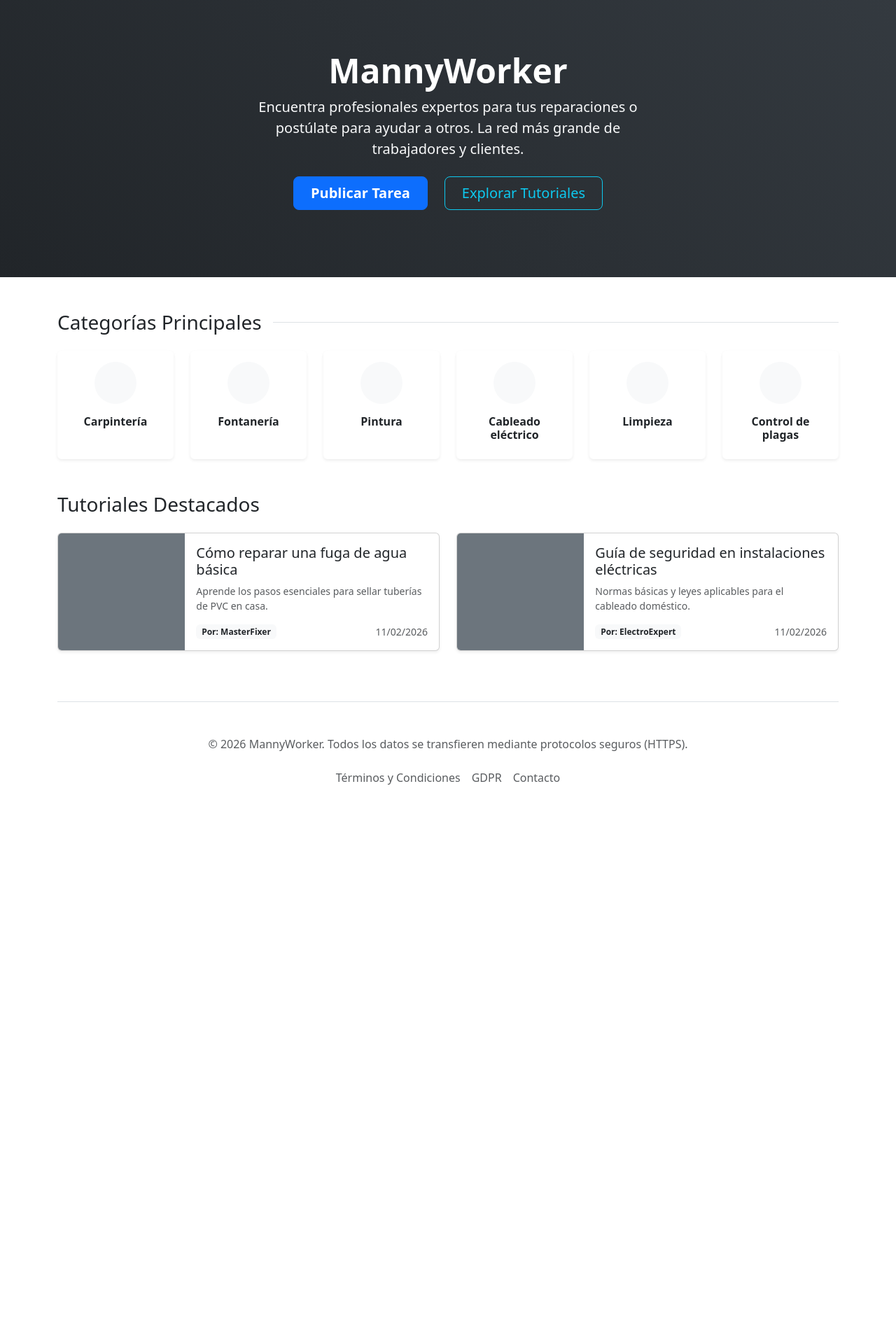
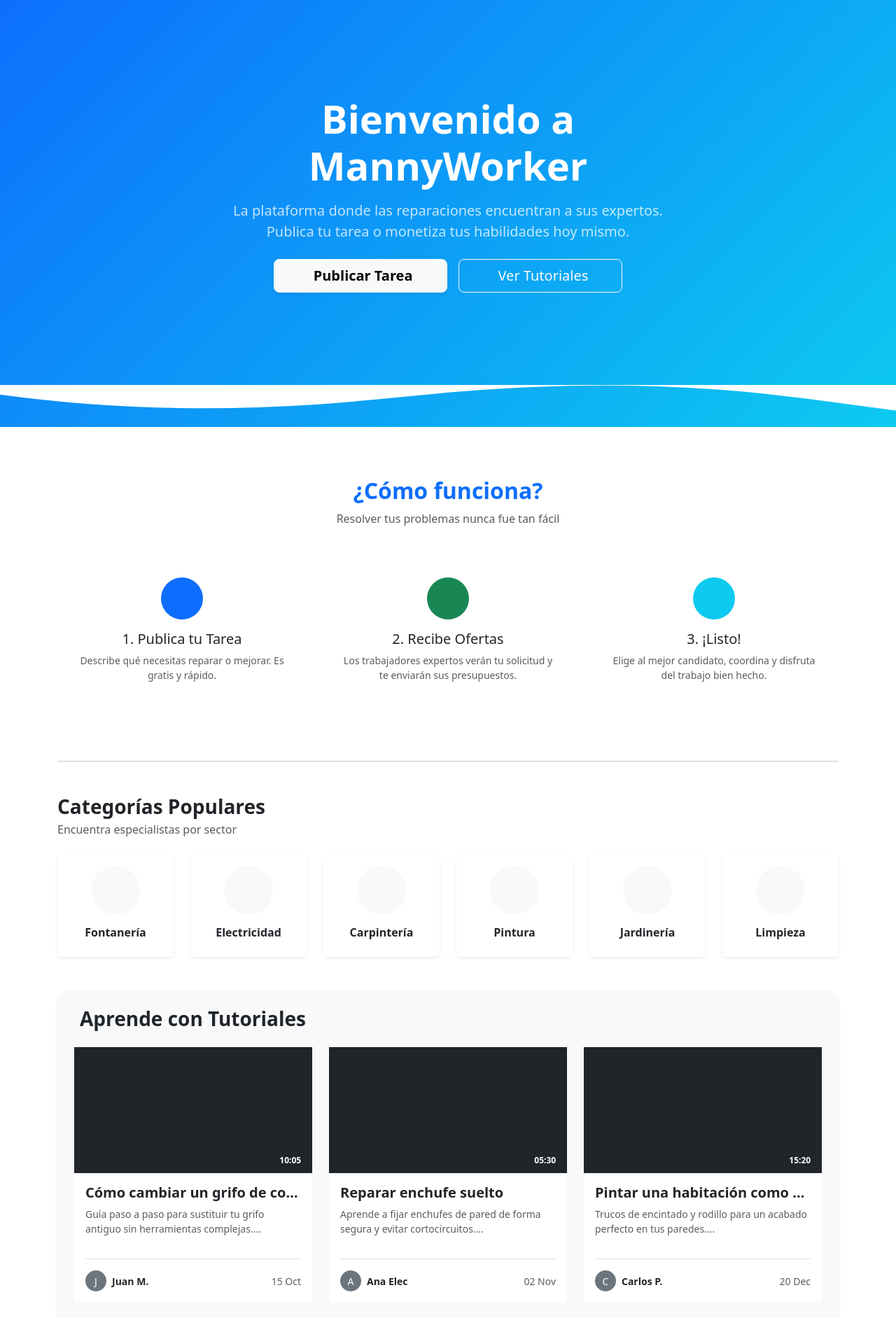
Before and after one commit to ManyWorker/ManyWorker-Web-App, an Angular app: page / in a window 1280 px wide. Shown: the part 80-1963 px from the top of the page at 70% size. Before the commit the page ends 1307 px from the top, so only its background shows below. Built offline with nearby package versions, Linux system fonts and the light colour scheme.

Commit message:
arreglado el home

```diff
--- a/src/app/app.html
+++ b/src/app/app.html
@@ -1,4 +1,9 @@
 <app-navbar></app-navbar>
 <main>
-  <router-outlet></router-outlet>
+  <div class="d-flex flex-column min-vh-100">
+    <div class="flex-grow-1">
+      <router-outlet></router-outlet>
+    </div>
+  </div>
 </main>
+<app-footer></app-footer>
--- a/src/app/app.ts
+++ b/src/app/app.ts
@@ -1,10 +1,11 @@
 import { Component, signal } from '@angular/core';
 import { RouterOutlet } from '@angular/router';
 import { Navbar } from "./layout/navbar/navbar";
+import { Footer } from './layout/footer/footer';
 
 @Component({
   selector: 'app-root',
-  imports: [RouterOutlet, Navbar],
+  imports: [RouterOutlet, Navbar, Footer],
   templateUrl: './app.html',
   styleUrl: './app.css'
 })
--- a/src/app/layout/footer/footer.html
+++ b/src/app/layout/footer/footer.html
@@ -1 +1,20 @@
-<p>footer works!</p>
+<footer class="bg-dark text-secondary py-5 mt-5 border-top border-secondary">
+  <div class="container text-center">
+    <h4 class="text-white fw-bold mb-3">MannyWorker</h4>
+    <p class="mb-4 small w-75 mx-auto">La plataforma líder en conexión de servicios domésticos y profesionales. Seguridad, confianza y rapidez.</p>
+
+    <ul class="nav justify-content-center mb-4">
+      <li class="nav-item"><a href="#" class="nav-link px-3 text-light hover-link">Términos</a></li>
+      <li class="nav-item"><a href="#" class="nav-link px-3 text-light hover-link">Privacidad</a></li>
+      <li class="nav-item"><a href="#" class="nav-link px-3 text-light hover-link">Ayuda</a></li>
+    </ul>
+
+    <div class="d-flex justify-content-center gap-3 mb-4">
+        <i class="bi bi-facebook fs-5 text-white pointer"></i>
+        <i class="bi bi-instagram fs-5 text-white pointer"></i>
+        <i class="bi bi-twitter-x fs-5 text-white pointer"></i>
+    </div>
+
+    <p class="small mb-0">© 2026 MannyWorker. Todos los derechos reservados.</p>
+  </div>
+</footer>
--- a/src/app/modules/gestionar-solicitudes/gestionar-solicitudes.html
+++ b/src/app/modules/gestionar-solicitudes/gestionar-solicitudes.html
@@ -34,7 +34,7 @@
     </div>
   </div>
 
-  <div *ngIf="!loading && solicitudesRecibidas?.length === 0 && !mensajeError" class="alert alert-info shadow-sm text-center py-4">
+  <div *ngIf="!loading && solicitudesRecibidas.length === 0 && !mensajeError" class="alert alert-info shadow-sm text-center py-4">
     <i class="bi bi-clock-history fs-3 d-block mb-2"></i>
     Aún no hay ningún trabajador que haya enviado una solicitud para esta tarea.
   </div>
@@ -64,7 +64,7 @@
         <div class="card-body">
           <h5 class="card-title fw-bold">
             <i class="bi bi-person-badge text-primary me-2"></i>
-            {{'Trabajador #' + solicitud.trabajador?.id }}
+            {{ 'Trabajador #' + (solicitud.trabajador && solicitud.trabajador.id) }}
           </h5>
 
           <div class="alert alert-light mt-3 py-2 border">
--- a/src/app/modules/home/home.css
+++ b/src/app/modules/home/home.css
@@ -1,27 +1,79 @@
+/* Hero con degradado moderno */
+.hero-section {
+    background: linear-gradient(135deg, #0d6efd 0%, #0dcaf0 100%);
+    padding-top: 4rem;
+    padding-bottom: 6rem;
+}
+
+/* Forma ondulada SVG al pie del hero */
+.custom-shape-divider-bottom-1680000000 {
+    position: absolute;
+    bottom: 0;
+    left: 0;
+    width: 100%;
+    overflow: hidden;
+    line-height: 0;
+}
+
+.custom-shape-divider-bottom-1680000000 svg {
+    position: relative;
+    display: block;
+    width: calc(130% + 1.3px);
+    height: 60px;
+    fill: #FFFFFF;
+}
+
+/* Tarjetas de categorías con efecto hover */
 .category-card {
-  transition: all 0.2s ease-in-out;
-  cursor: pointer;
-  background: #ffffff;
+    transition: transform 0.3s ease, box-shadow 0.3s ease;
 }
 
 .category-card:hover {
-  transform: scale(1.05);
-  box-shadow: 0 10px 20px rgba(0,0,0,0.1) !important;
-  background-color: #e7f1ff;
+    transform: translateY(-5px);
+    box-shadow: 0 .5rem 1rem rgba(0,0,0,.15)!important;
 }
 
 .icon-box {
-  transition: background 0.3s;
+    width: 70px;
+    height: 70px;
+    transition: background-color 0.3s, color 0.3s;
 }
 
 .category-card:hover .icon-box {
-  background-color: #0d6efd !important;
+    background-color: #0d6efd !important;
+    color: white !important;
 }
 
-.category-card:hover .bi {
-  color: white !important;
+.category-card:hover .icon-box i {
+    color: white !important; /* Fuerza el icono a blanco en hover */
 }
 
-.bg-dark {
-  background: linear-gradient(45deg, #212529 0%, #343a40 100%);
+/* Iconos de "Cómo funciona" */
+.icon-circle {
+    width: 60px;
+    height: 60px;
+    border-radius: 50%;
+    display: flex;
+    align-items: center;
+    justify-content: center;
 }
+
+/* Tarjetas de tutoriales */
+.shadow-hover {
+    transition: transform 0.3s, box-shadow 0.3s;
+}
+
+.shadow-hover:hover {
+    transform: translateY(-3px);
+    box-shadow: 0 10px 20px rgba(0,0,0,0.1) !important;
+}
+
+/* Footer links hover */
+.hover-link:hover {
+    text-decoration: underline;
+    color: #0dcaf0 !important;
+}
+
+.pointer {
+    cursor: pointer;
+}
--- a/src/app/modules/home/home.html
+++ b/src/app/modules/home/home.html
@@ -1,70 +1,137 @@
-<div class="bg-dark text-secondary px-4 py-5 text-center mb-5">
-  <div class="py-5">
-    <h1 class="display-5 fw-bold text-white">MannyWorker</h1>
-    <div class="col-lg-6 mx-auto">
-      <p class="fs-5 mb-4 text-light">Encuentra profesionales expertos para tus reparaciones o postúlate para ayudar a otros. La red más grande de trabajadores y clientes.</p>
-      <div class="d-grid gap-2 d-sm-flex justify-content-sm-center">
-
-        <button type="button" class="btn btn-primary btn-lg px-4 me-sm-3 fw-bold" routerLink="/tareas">Publicar Tarea</button>
-
-        <button type="button" class="btn btn-outline-info btn-lg px-4" routerLink="/tutoriales">Explorar Tutoriales</button>
+<div class="hero-section text-center text-white mb-5 position-relative">
+  <div class="container py-5">
+    <div class="row justify-content-center py-5">
+      <div class="col-lg-8">
+        <h1 class="display-4 fw-bold mb-3 animate-fade-in">Bienvenido a MannyWorker</h1>
+        <p class="lead mb-4 opacity-75">
+          La plataforma donde las reparaciones encuentran a sus expertos.
+          <br class="d-none d-md-block">Publica tu tarea o monetiza tus habilidades hoy mismo.
+        </p>
+        <div class="d-grid gap-3 d-sm-flex justify-content-sm-center">
+          <button type="button" class="btn btn-light btn-lg px-5 fw-bold shadow-sm" routerLink="/tareas">
+            <i class="bi bi-tools me-2"></i>Publicar Tarea
+          </button>
+          <button type="button" class="btn btn-outline-light btn-lg px-5" routerLink="/tutoriales">
+            <i class="bi bi-book me-2"></i>Ver Tutoriales
+          </button>
+        </div>
       </div>
     </div>
+  </div>
+  <div class="custom-shape-divider-bottom-1680000000">
+    <svg data-name="Layer 1" xmlns="http://www.w3.org/2000/svg" viewBox="0 0 1200 120" preserveAspectRatio="none">
+        <path d="M321.39,56.44c58-10.79,114.16-30.13,172-41.86,82.39-16.72,168.19-17.73,250.45-.39C823.78,31,906.67,72,985.66,92.83c70.05,18.48,146.53,26.09,214.34,3V0H0V27.35A600.21,600.21,0,0,0,321.39,56.44Z" class="shape-fill"></path>
+    </svg>
   </div>
 </div>
 
 <div class="container">
+
+  <section class="mb-5 py-4">
+    <div class="text-center mb-5">
+      <h2 class="fw-bold text-primary">¿Cómo funciona?</h2>
+      <p class="text-muted">Resolver tus problemas nunca fue tan fácil</p>
+    </div>
+    <div class="row g-4 text-center">
+      <div class="col-md-4">
+        <div class="step-card p-4 h-100">
+          <div class="icon-circle bg-primary text-white mb-3 mx-auto">
+            <i class="bi bi-pencil-square fs-3"></i>
+          </div>
+          <h5>1. Publica tu Tarea</h5>
+          <p class="text-muted small">Describe qué necesitas reparar o mejorar. Es gratis y rápido.</p>
+        </div>
+      </div>
+      <div class="col-md-4">
+        <div class="step-card p-4 h-100">
+          <div class="icon-circle bg-success text-white mb-3 mx-auto">
+            <i class="bi bi-people-fill fs-3"></i>
+          </div>
+          <h5>2. Recibe Ofertas</h5>
+          <p class="text-muted small">Los trabajadores expertos verán tu solicitud y te enviarán sus presupuestos.</p>
+        </div>
+      </div>
+      <div class="col-md-4">
+        <div class="step-card p-4 h-100">
+          <div class="icon-circle bg-info text-white mb-3 mx-auto">
+            <i class="bi bi-check-circle-fill fs-3"></i>
+          </div>
+          <h5>3. ¡Listo!</h5>
+          <p class="text-muted small">Elige al mejor candidato, coordina y disfruta del trabajo bien hecho.</p>
+        </div>
+      </div>
+    </div>
+  </section>
+
+  <hr class="my-5 opacity-25">
+
   <section class="mb-5">
-    <div class="d-flex align-items-center mb-4">
-      <h2 class="h3 mb-0">Categorías Principales</h2>
-      <div class="flex-grow-1 ms-3 border-bottom"></div>
+    <div class="d-flex justify-content-between align-items-end mb-4">
+      <div>
+        <h2 class="h3 fw-bold mb-1">Categorías Populares</h2>
+        <p class="text-muted mb-0">Encuentra especialistas por sector</p>
+      </div>
     </div>
 
     <div class="row g-4">
-      <div *ngFor="let cat of categories" class="col-md-4 col-lg-2">
-        <div class="card h-100 text-center border-0 shadow-sm category-card">
-          <div class="card-body">
-            <div class="icon-box mb-3 mx-auto bg-light rounded-circle d-flex align-items-center justify-content-center" style="width: 60px; height: 60px;">
-              <i class="bi {{cat.icon}} text-primary fs-3"></i>
+      <div *ngFor="let cat of categories" class="col-6 col-md-4 col-lg-2">
+        <div class="card h-100 text-center border-0 shadow-sm category-card" style="cursor: pointer;">
+          <div class="card-body d-flex flex-column align-items-center justify-content-center">
+            <div class="icon-box mb-3 bg-light rounded-circle d-flex align-items-center justify-content-center text-primary transition-icon">
+              <i class="bi {{cat.icon}} fs-3"></i>
             </div>
-            <h6 class="card-title fw-bold">{{cat.title}}</h6>
+            <h6 class="card-title fw-bold text-dark">{{cat.title}}</h6>
           </div>
         </div>
       </div>
     </div>
   </section>
 
-  <section class="mb-5">
-    <h3 class="mb-4">Tutoriales Destacados</h3>
-    <div class="row">
-      <div *ngFor="let tutorial of featuredTutorials" class="col-md-6 mb-4">
-        <div class="card h-100 overflow-hidden shadow-sm">
-          <div class="row g-0">
-            <div class="col-md-4 bg-secondary d-flex align-items-center justify-content-center text-white">
-               <i class="bi bi-play-circle fs-1"></i>
-            </div>
-            <div class="col-md-8">
-              <div class="card-body">
-                <h5 class="card-title">{{tutorial.title}}</h5>
-                <p class="card-text text-muted small">{{tutorial.summary}}</p>
-                <div class="d-flex justify-content-between align-items-center mt-3">
-                  <span class="badge bg-light text-dark">Por: {{tutorial.author}}</span>
-                  <small class="text-muted">{{tutorial.date | date:'dd/MM/yyyy'}}</small>
+  <section class="mb-5 bg-light p-4 rounded-4 shadow-sm">
+    <div class="d-flex align-items-center mb-4">
+      <h3 class="mb-0 fw-bold"><i class="bi bi-youtube text-danger me-2"></i>Aprende con Tutoriales</h3>
+    </div>
+
+    <div class="row g-4">
+      <div *ngFor="let tutorial of featuredTutorials" class="col-md-6 col-lg-4">
+        <div class="card h-100 border-0 shadow-hover tutorial-card">
+          <div class="bg-dark text-white d-flex align-items-center justify-content-center position-relative" style="height: 180px;">
+             <i class="bi bi-play-circle-fill fs-1 opacity-75"></i>
+             <span class="position-absolute bottom-0 end-0 badge bg-dark m-2">{{tutorial.duration}}</span>
+          </div>
+
+          <div class="card-body d-flex flex-column">
+            <h5 class="card-title fw-bold text-truncate">{{tutorial.title}}</h5>
+            <p class="card-text text-muted small flex-grow-1">{{tutorial.summary | slice:0:80}}...</p>
+
+            <div class="d-flex justify-content-between align-items-center mt-3 pt-3 border-top">
+              <div class="d-flex align-items-center">
+                <div class="rounded-circle bg-secondary text-white d-flex align-items-center justify-content-center small me-2" style="width: 30px; height: 30px;">
+                  {{tutorial.author.charAt(0)}}
                 </div>
+                <small class="text-dark fw-bold">{{tutorial.author}}</small>
               </div>
+              <small class="text-muted">{{tutorial.date | date:'dd MMM'}}</small>
             </div>
           </div>
         </div>
       </div>
     </div>
+
+    <div class="text-center mt-4">
+        <button class="btn btn-outline-dark rounded-pill px-4" routerLink="/tutoriales">Ver biblioteca completa</button>
+    </div>
   </section>
 
-  <footer class="py-5 my-5 border-top text-center">
-    <p class="text-muted">© 2026 MannyWorker. Todos los datos se transfieren mediante protocolos seguros (HTTPS).</p>
-    <ul class="nav justify-content-center">
-      <li class="nav-item"><a href="#" class="nav-link px-2 text-muted">Términos y Condiciones</a></li>
-      <li class="nav-item"><a href="#" class="nav-link px-2 text-muted">GDPR</a></li>
-      <li class="nav-item"><a href="#" class="nav-link px-2 text-muted">Contacto</a></li>
-    </ul>
-  </footer>
+  <section class="py-5">
+      <div class="bg-primary text-white rounded-4 p-5 text-center position-relative overflow-hidden">
+          <div class="position-relative z-1">
+              <h2 class="fw-bold display-6">¿Eres un profesional?</h2>
+              <p class="fs-5 mb-4 opacity-90">Únete a nuestra red de MannyWorkers y empieza a recibir ofertas de trabajo en tu zona.</p>
+              <button class="btn btn-light text-primary fw-bold btn-lg shadow" routerLink="/register">Registrarme como Trabajador</button>
+          </div>
+          <i class="bi bi-briefcase-fill position-absolute text-white opacity-10" style="font-size: 15rem; top: -50px; right: -50px; transform: rotate(-15deg);"></i>
+      </div>
+  </section>
+
 </div>
--- a/src/app/modules/home/home.ts
+++ b/src/app/modules/home/home.ts
@@ -1,38 +1,55 @@
-import { CommonModule, DatePipe } from '@angular/common';
-import { Component } from '@angular/core';
-import { RouterLink } from '@angular/router';
+import { Component, OnInit } from '@angular/core';
+import { CommonModule } from '@angular/common'; // Importante para *ngFor
+import { RouterModule } from '@angular/router'; // Importante para routerLink
 
 @Component({
   selector: 'app-home',
-  standalone: true, // Asegura que es standalone (aunque funciona sin ponerlo explícito en v17+, es buena práctica)
-  imports: [CommonModule, DatePipe, RouterLink], // <--- IMPORTANTE: Añadir RouterLink aquí
+  standalone: true,
+  imports: [CommonModule, RouterModule],
   templateUrl: './home.html',
   styleUrls: ['./home.css']
 })
-export class Home {
-  // Categorías requeridas por el sistema
-  categories = [
-    { title: 'Carpintería', icon: 'bi-house' },
-    { title: 'Fontanería', icon: 'bi-droplet' },
-    { title: 'Pintura', icon: 'bi-brush' },
-    { title: 'Cableado eléctrico', icon: 'bi-lightning' },
-    { title: 'Limpieza', icon: 'bi-stars' },
-    { title: 'Control de plagas', icon: 'bi-bug' }
+export class Home implements OnInit {
+
+  categories: any[] = [];
+  featuredTutorials: any[] = [];
+
+  constructor() { }
+
+  ngOnInit(): void {
+    // Datos simulados para Categorías
+    this.categories = [
+      { title: 'Fontanería', icon: 'bi-droplet-fill' },
+      { title: 'Electricidad', icon: 'bi-lightning-charge-fill' },
+      { title: 'Carpintería', icon: 'bi-hammer' },
+      { title: 'Pintura', icon: 'bi-paint-bucket' },
+      { title: 'Jardinería', icon: 'bi-flower1' },
+      { title: 'Limpieza', icon: 'bi-stars' }
     ];
 
-  // Tutoriales de ejemplo
-  featuredTutorials = [
+    // Datos simulados para Tutoriales
+    this.featuredTutorials = [
       {
-      title: 'Cómo reparar una fuga de agua básica',
-      author: 'MasterFixer',
-      date: new Date(),
-      summary: 'Aprende los pasos esenciales para sellar tuberías de PVC en casa.'
+        title: 'Cómo cambiar un grifo de cocina',
+        summary: 'Guía paso a paso para sustituir tu grifo antiguo sin herramientas complejas.',
+        author: 'Juan M.',
+        date: new Date('2025-10-15'),
+        duration: '10:05'
       },
       {
-      title: 'Guía de seguridad en instalaciones eléctricas',
-      author: 'ElectroExpert',
-      date: new Date(),
-      summary: 'Normas básicas y leyes aplicables para el cableado doméstico.'
+        title: 'Reparar enchufe suelto',
+        summary: 'Aprende a fijar enchufes de pared de forma segura y evitar cortocircuitos.',
+        author: 'Ana Elec',
+        date: new Date('2025-11-02'),
+        duration: '05:30'
+      },
+      {
+        title: 'Pintar una habitación como un pro',
+        summary: 'Trucos de encintado y rodillo para un acabado perfecto en tus paredes.',
+        author: 'Carlos P.',
+        date: new Date('2025-12-20'),
+        duration: '15:20'
       }
     ];
   }
+}
--- a/src/app/modules/mis-solicitudes/mis-solicitudes.html
+++ b/src/app/modules/mis-solicitudes/mis-solicitudes.html
@@ -17,18 +17,18 @@
     <i class="bi bi-exclamation-triangle-fill me-2"></i>{{ mensajeError }}
   </div>
 
-  <div *ngIf="!loadingTareas && tareasDisponibles?.length === 0 && !mensajeError" class="alert alert-info text-center shadow-sm">
+  <div *ngIf="!loadingTareas && (!tareasDisponibles || tareasDisponibles.length === 0) && !mensajeError" class="alert alert-info text-center shadow-sm">
     <i class="bi bi-info-circle-fill me-2"></i>No hay tareas disponibles en este momento. ¡Vuelve más tarde!
   </div>
 
-  <div class="row" *ngIf="!loadingTareas && tareasDisponibles.length > 0">
+  <div class="row" *ngIf="!loadingTareas && tareasDisponibles && tareasDisponibles.length > 0">
     <div class="col-md-6 col-lg-4 mb-4" *ngFor="let tarea of tareasDisponibles">
       <div class="card h-100 shadow-sm border-0 hover-card">
 
         <div class="card-header bg-white border-bottom-0 pt-3">
           <div class="d-flex justify-content-between align-items-center">
             <span class="badge bg-secondary rounded-pill px-3 py-2">
-              {{ tarea.categoria?.titulo || 'General' }}
+              {{ (tarea.categoria && tarea.categoria.titulo) || 'General' }}
             </span>
             <small class="text-muted">{{ tarea.fechaPublicacion | date:'dd/MM/yyyy' }}</small>
           </div>
@@ -88,11 +88,11 @@
       <div class="spinner-border text-success" role="status"></div>
     </div>
 
-    <div *ngIf="!loadingSolicitudes && misSolicitudesEnviadas?.length === 0" class="alert alert-secondary text-center shadow-sm">
+    <div *ngIf="!loadingSolicitudes && (!misSolicitudesEnviadas || misSolicitudesEnviadas.length === 0)" class="alert alert-secondary text-center shadow-sm">
       Aún no has enviado ninguna solicitud. ¡Busca tareas en el tablón de arriba!
     </div>
 
-    <div class="table-responsive shadow-sm" *ngIf="!loadingSolicitudes && misSolicitudesEnviadas.length > 0">
+    <div class="table-responsive shadow-sm" *ngIf="!loadingSolicitudes && misSolicitudesEnviadas && misSolicitudesEnviadas.length > 0">
       <table class="table table-hover table-bordered bg-white mb-0 align-middle">
         <thead class="table-light">
           <tr>
@@ -107,7 +107,7 @@
         <tbody>
           <tr *ngFor="let solicitud of misSolicitudesEnviadas">
             <td>{{ solicitud.fechaRegistro | date:'dd/MM/yyyy' }}</td>
-            <td class="fw-bold">{{ solicitud.tarea?.descripcion | slice:0:30 }}...</td>
+            <td class="fw-bold">{{ (solicitud.tarea && solicitud.tarea.descripcion) | slice:0:30 }}...</td>
             <td class="text-primary fw-bold">{{ solicitud.precioOfrecido }}€</td>
             <td class="text-muted small">{{ solicitud.comentario | slice:0:20 }}...</td>
 
```
Also changed, not shown: src/app/modules/tarea/tarea.html (+29 -10 lines), 1 other file (tests, documents, lock files or other folders). Lines whose indentation alone changed are shown as unchanged.
